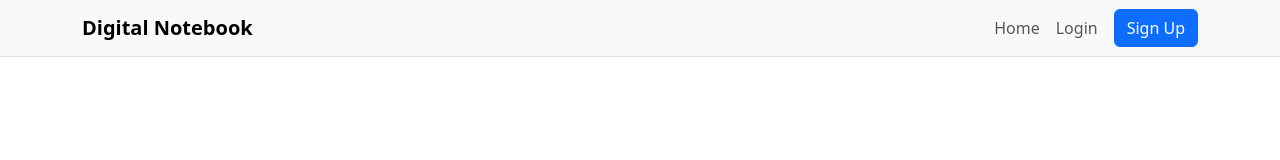
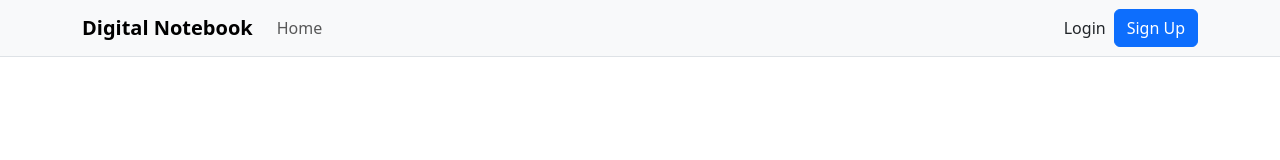
Before and after one commit to Nitish-ku/digital_notebook, a React (Vite) app in the folder frontend/: page / in a window 1280 px wide. Shown: the top 160 px of the page. Built offline with nearby package versions, Linux system fonts and the light colour scheme; no server answers.

Commit message:
navbar fixed

```diff
--- a/frontend/src/App.css
+++ b/frontend/src/App.css
@@ -146,7 +146,7 @@
 
 .btn-page {
   background-color: #6c757d; /* Grey */
-  border-color: #6c757d;
+  border-color: #6c7d;
 }
 
 .add-item-form {
--- a/frontend/src/components/Navbar.jsx
+++ b/frontend/src/components/Navbar.jsx
@@ -7,20 +7,33 @@ const AppNavbar = () => {
   return (
     <Navbar bg="light" variant="light" expand="lg" className="border-bottom">
       <Container>
-        <Navbar.Brand as={Link} to="/" className="fw-bold">Digital Notebook</Navbar.Brand>
+        {/* Brand */}
+        <Navbar.Brand as={Link} to="/" className="fw-bold">
+          Digital Notebook
+        </Navbar.Brand>
+
+        {/* Toggle for mobile */}
         <Navbar.Toggle aria-controls="basic-navbar-nav" />
+
+        {/* Navbar Links */}
         <Navbar.Collapse id="basic-navbar-nav">
-          <Nav className="ms-auto align-items-center">
+          <Nav className="me-auto">
             <Nav.Link as={Link} to="/">Home</Nav.Link>
             <SignedIn>
               <Nav.Link as={Link} to="/notebook">Notebook</Nav.Link>
+            </SignedIn>
+          </Nav>
+
+          {/* Right side (Auth buttons / User button) */}
+          <div className="d-flex align-items-center">
+            <SignedIn>
               <UserButton afterSignOutUrl="/" />
             </SignedIn>
             <SignedOut>
-              <Nav.Link as={Link} to="/sign-in">Login</Nav.Link>
-              <Button as={Link} to="/sign-up" variant="primary" className="ms-lg-2">Sign Up</Button>
+              <Nav.Link as={Link} to="/sign-in" className="me-2">Login</Nav.Link>
+              <Button as={Link} to="/sign-up" variant="primary">Sign Up</Button>
             </SignedOut>
-          </Nav>
+          </div>
         </Navbar.Collapse>
       </Container>
     </Navbar>
```
